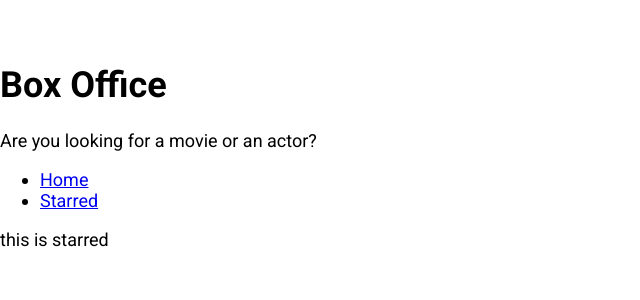
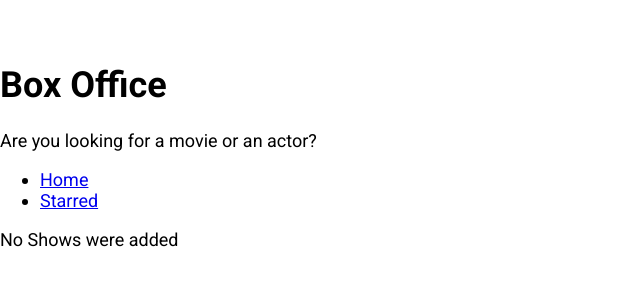
Before and after one commit to Bharat-kr/box-office, a React (Create React App) app: page /starred in a window 1280 px wide. Shown: the top 300 px of the page, without its empty margins (0-640 px from the left). Built offline with nearby package versions, Linux system fonts and the light colour scheme.

Commit message:
finished starred page

```diff
--- a/src/pages/Starred.js
+++ b/src/pages/Starred.js
@@ -1,12 +1,42 @@
-import React from 'react';
-import MainPageLayout from '../components/MainPageLayout';
+import React, { useState, useEffect } from "react";
+import MainPageLayout from "../components/MainPageLayout";
+import ShowGrid from '../components/show/ShowGrid'
+import { useShows } from "../misc/custom-hooks";
+import { apiGet } from "../misc/config";
 
 const Starred = () => {
+    const [starred] = useShows();
+
+    const [shows, setShows] = useState(null);
+    const [isLoading, setIsLoading] = useState(true);
+    const [error, setError] = useState(null);
+    useEffect(() => {
+        if (starred && starred.length > 0) {
+            const promises = starred.map((showId) =>
+                apiGet(`/shows/${showId}`)
+            );
+
+            Promise.all(promises)
+                .then(apiData => apiData.map(show => ({show}))).then((results) => {
+                    setShows(results);
+                    setIsLoading(false);
+                })
+                .catch((err) => {
+                    setError(err.message);
+                    setIsLoading(false);
+                });
+        } else {
+            setIsLoading(false);
+        }
+    }, [starred]);
     return (
         <MainPageLayout>
-            this is starred
+            {isLoading && <div>Shows are still loading</div>}
+            {error && <div>Error ocurred : {error}</div>}
+            {!isLoading && !shows && <div>No Shows were added</div>}
+            {!isLoading && !error && shows && <ShowGrid data={shows}/> }
         </MainPageLayout>
-    )
-}
+    );
+};
 
-export default Starred
+export default Starred;
--- a/src/styled.js
+++ b/src/styled.js
@@ -1,11 +1,10 @@
 import styled from "styled-components";
 
 export const FlexGrid = styled.div`
-    display:flex;
+    display: flex;
     justify-content: center;
     flex-wrap: wrap;
 `;
-
 
 export const SearchCard = styled.div`
     width: 300px;
@@ -26,7 +25,6 @@
         }
     }
 
-
     h1 {
         margin: 10px 0;
         font-size: 21px;
@@ -42,7 +40,7 @@
     width: 18px;
     height: 18px;
     /* background-color: #ffc806; */
-  background-color: ${props => props.active ? '#ffc806' : '#ddd'};
+    background-color: ${(props) => (props.active ? "#ffc806" : "#ddd")};
     clip-path: polygon(
         50% 0%,
         61% 35%,
```
Lines whose indentation alone changed are shown as unchanged.
